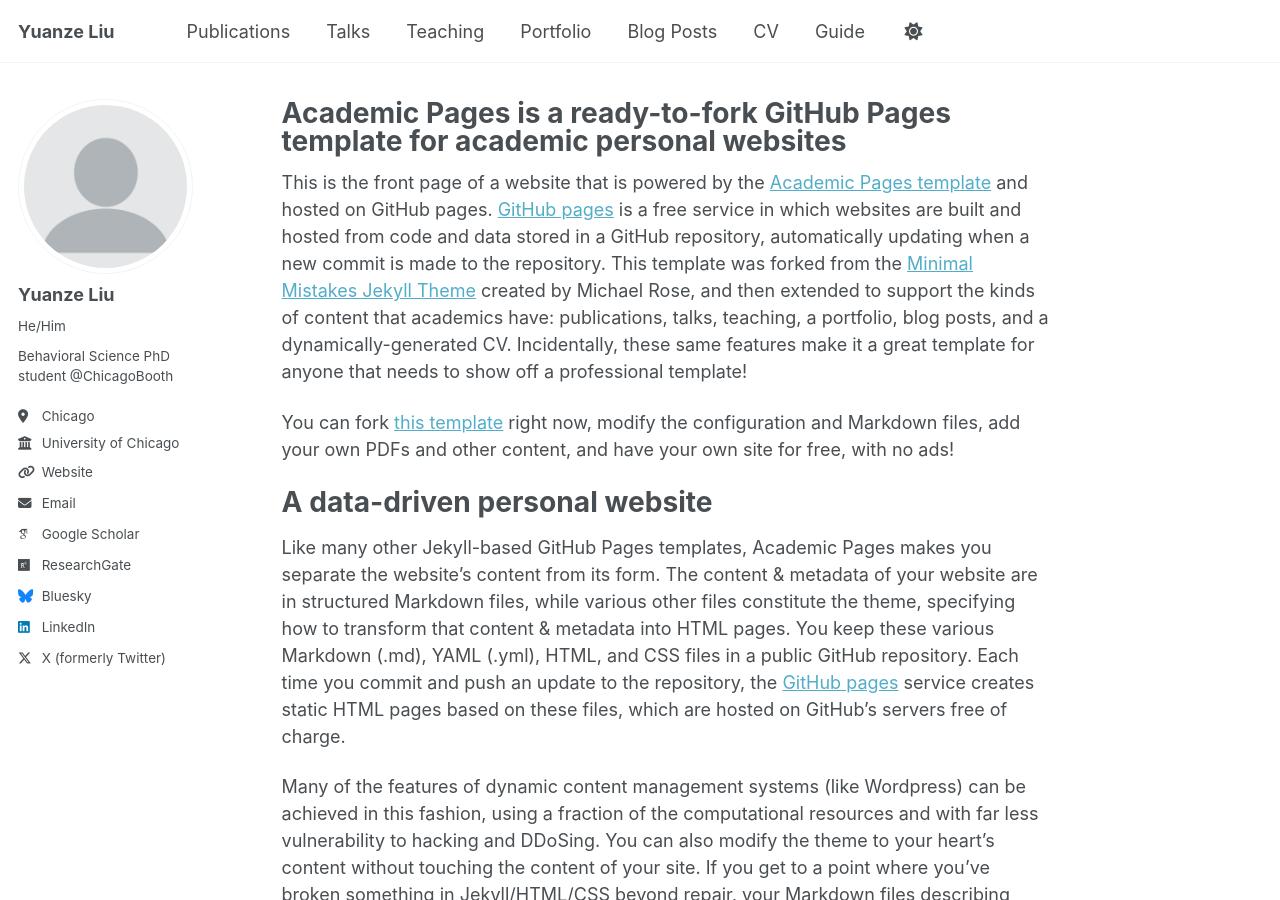
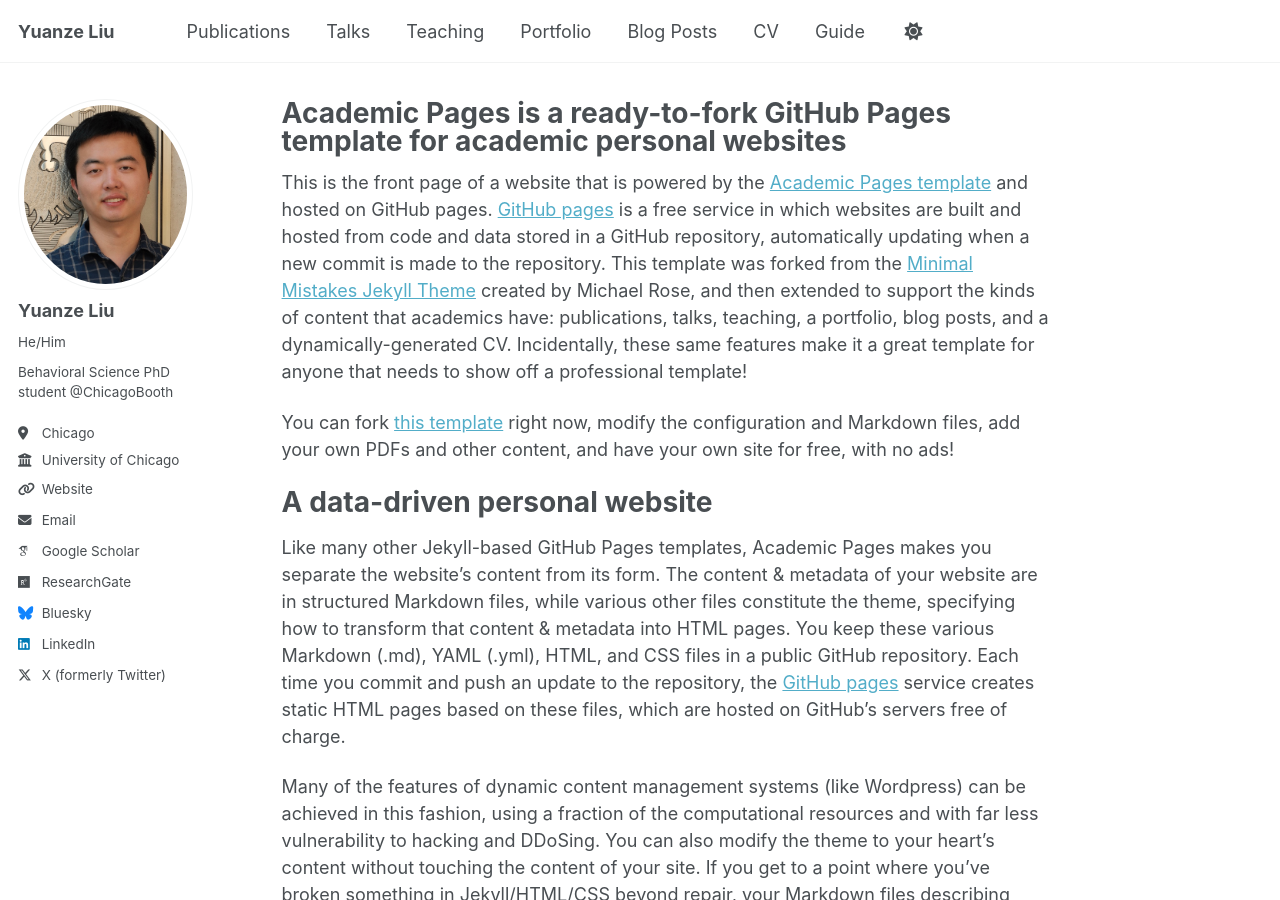
Before and after one commit to YooWonTaek/yuanzeliu, a Jekyll site: the page built from _pages/about.md, in a window 1280 px wide and 900 px high. Built offline with Jekyll 4.4.1, drawn with Linux system fonts in a browser that asks for light colours; some web fonts are replaced; a script that is not in the unit is left out.

Commit message:
Update author avatar image in config

```diff
--- a/_config.yml
+++ b/_config.yml
@@ -21,7 +21,7 @@ repository    : "yuanzeliu.github.io"
 
 # Site Author - controls sidebar info
 author:
-  avatar     : "profile.png"                    # Avatar image in /images or root
+  avatar     : "profile1.png"                    # Avatar image in /images or root
   name       : "Yuanze Liu"
   pronouns   : "He/Him"                         # Standard English format
   bio        : "Behavioral Science PhD student @ChicagoBooth"
```
